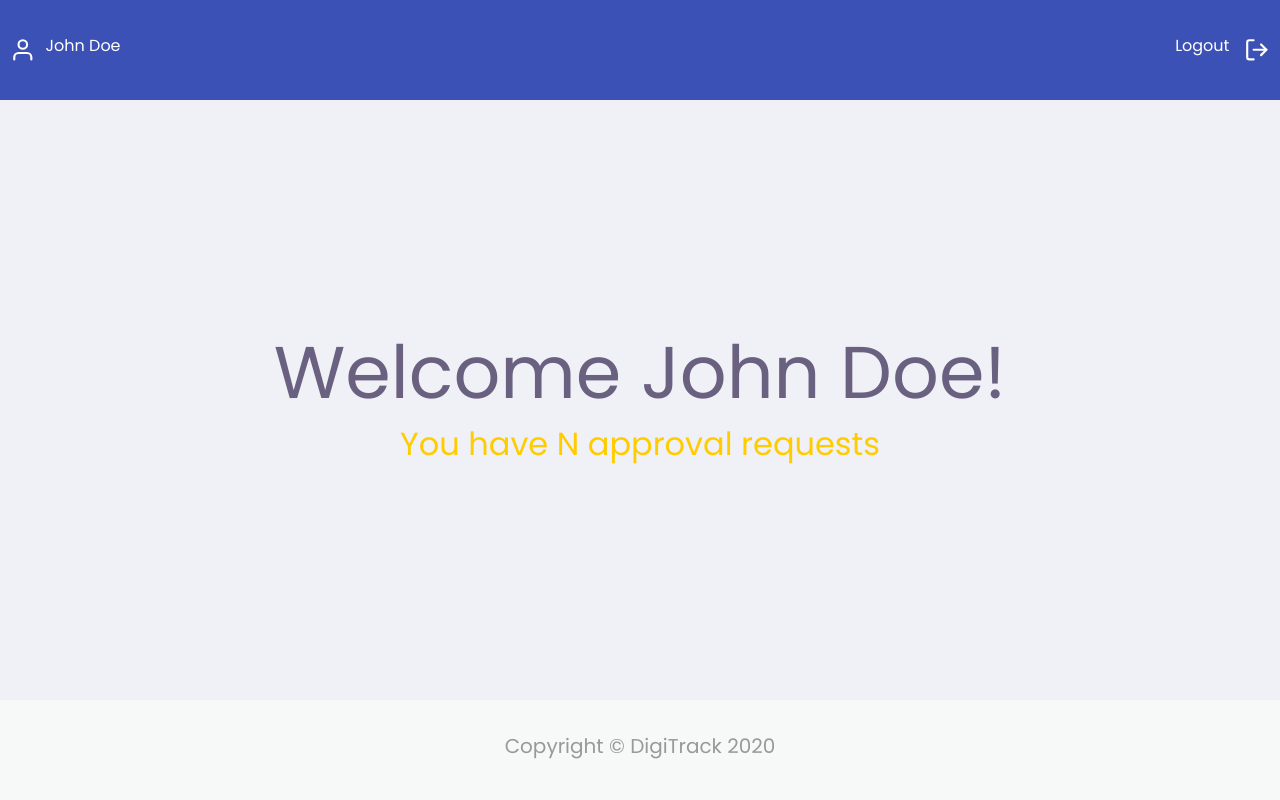
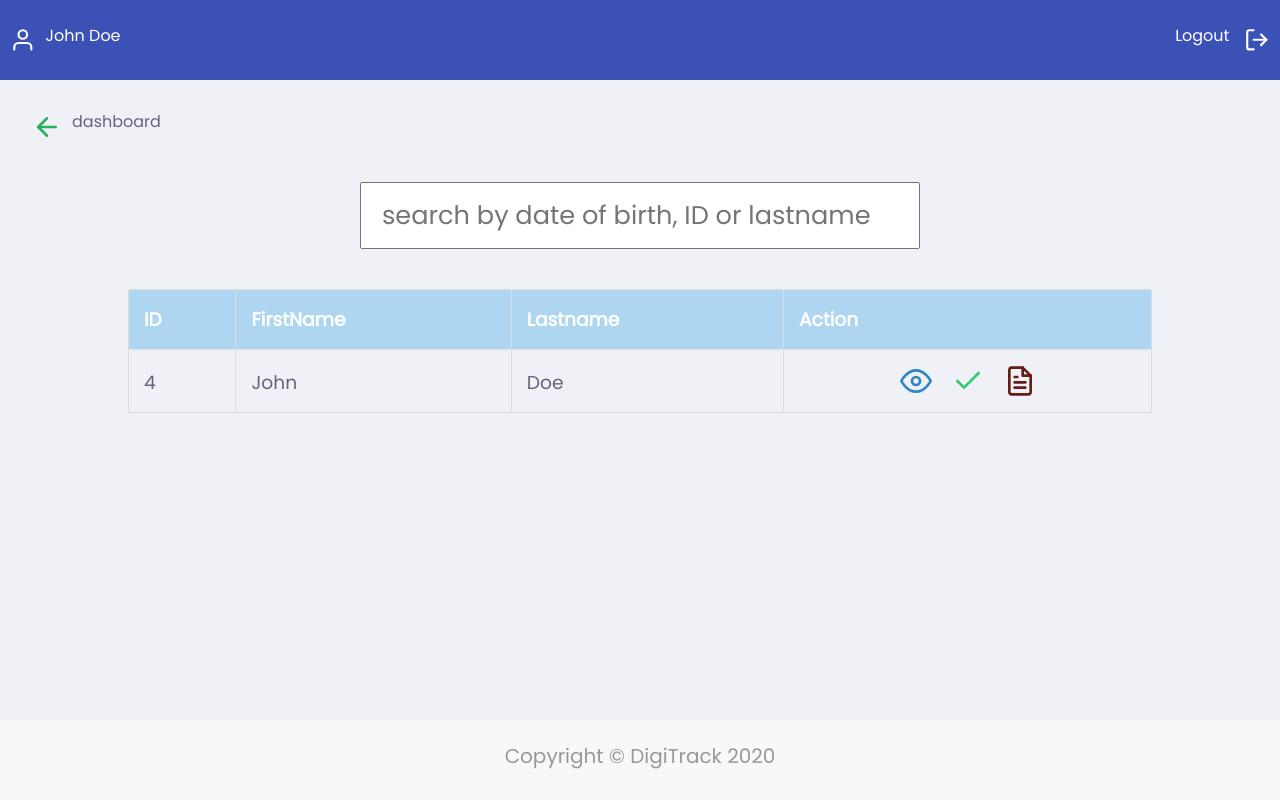
Before and after one commit to delfim-junior/DigitTracker, a React (Create React App) app in the folder tracker/: page /admin/requests in a window 1280 px wide. Built offline with nearby package versions, Linux system fonts and the light colour scheme; the HTML template or start-up script is replaced by a standard one.

Commit message:
Request-List

```diff
--- a/tracker/package.json
+++ b/tracker/package.json
@@ -9,6 +9,7 @@
     "@testing-library/user-event": "^7.2.1",
     "bootstrap": "^4.5.2",
     "react": "^16.13.1",
+    "react-bootstrap": "^1.3.0",
     "react-dom": "^16.13.1",
     "react-icons": "^3.11.0",
     "react-router-dom": "^5.2.0",
--- a/tracker/src/App.js
+++ b/tracker/src/App.js
@@ -1,6 +1,6 @@
 import React from 'react';
 import './App.css';
-import Routes from './routes';
+import Routes from './routes/routes';
 
 
 
--- a/tracker/src/pages/Admin/index.js
+++ b/tracker/src/pages/Admin/index.js
@@ -1,8 +1,9 @@
 import React from 'react';
 import { useHistory } from 'react-router-dom'
 
-import './styles.css';
 import Header from '../../components/Header/HeaderComponent';
+import Footer from '../../components/Footer/FooterComponent';
+import RoutesAdmin from '../../routes/routesAdmin';
 
 function Admin() {
     const history = useHistory()
@@ -14,13 +15,8 @@ function Admin() {
     return (
         <div className='main-container'>
             <Header handleNavigateToInitialPage={handleNavigateToInitialPage} />
-            <main>
-                <h1>Welcome John Doe!</h1>
-                <h2 className='flash-message'>You have N approval requests</h2>
-            </main>
-            <footer>
-                <h5>Copyright &copy; DigiTrack 2020</h5>
-            </footer>
+            <RoutesAdmin handleNavigateToInitialPage />
+            <Footer />
         </div>
     );
 }
--- a/tracker/src/pages/Admin/styles.css
+++ /dev/null
@@ -1,41 +0,0 @@
-.main-container {
-    display: grid;
-    grid-template-rows: 1fr 6fr 1fr;
-    width: 100vw;
-    height: 100vh;
-}
-
-.main-container main {
-    display: flex;
-    flex-direction: column;
-    align-items: center;
-    justify-content: center;
-    background-color: #F0F0F7;
-    cursor: pointer
-}
-
-.main-container main h1 {
-    font-size: 55pt;
-}
-
-.flash-message {
-    animation-name: flash;
-     animation-duration: 0.5s;
-     animation-timing-function: linear;
-     animation-iteration-count: infinite;
-     animation-direction: alternate;
-     animation-play-state: running;
- }
-
- @keyframes flash {
-     from {color: #FFCC00;}
-     to {color: #6A6180;}
- }
-
- .main-container footer {
-    display: flex;
-    align-items: center;
-    justify-content: center;
-    color: #979A9A;
-    background: #F7F9F9;
-}
--- /dev/null
+++ b/tracker/src/pages/Dashboard/index.js
@@ -0,0 +1,26 @@
+import React from 'react';
+import { useHistory } from 'react-router-dom'
+
+import './styles.css';
+
+function Dashboard() {
+    const history = useHistory()
+
+    function handleNavigateToRequestsList() {
+        history.push('/admin/requests')
+    }
+    return (
+        <main>
+
+            <h1>Welcome John Doe!</h1>
+            <h2
+                className='flash-message'
+                onClick={handleNavigateToRequestsList}
+            >
+                You have N approval requests
+            </h2>
+        </main>
+    )
+}
+
+export default Dashboard;
--- /dev/null
+++ b/tracker/src/pages/Dashboard/styles.css
@@ -0,0 +1,41 @@
+.main-container {
+    display: grid;
+    grid-template-rows: 1fr 8fr 1fr;
+    width: 100vw;
+    height: 100vh;
+}
+
+.main-container main {
+    display: flex;
+    flex-direction: column;
+    align-items: center;
+    justify-content: center;
+    background-color: #F0F0F7;
+    cursor: pointer
+}
+
+.main-container main h1 {
+    font-size: 55pt;
+}
+
+.main-container main h1:hover {
+    color: #3C51B5;
+}
+
+.flash-message {
+    animation-name: flash;
+    animation-duration: 0.5s;
+    animation-timing-function: linear;
+    animation-iteration-count: infinite;
+    animation-direction: alternate;
+    animation-play-state: running;
+}
+
+@keyframes flash {
+    from {
+        color: #FFCC00;
+    }
+    to {
+        color: #6A6180;
+    }
+}
--- /dev/null
+++ b/tracker/src/pages/Requests/index.js
@@ -0,0 +1,48 @@
+import React from 'react';
+import { useHistory } from 'react-router-dom'
+import { FiArrowLeft, FiCheck, FiEye, FiFileText } from 'react-icons/fi'
+
+import { Table } from 'react-bootstrap'
+import './styles.css';
+
+function Requests() {
+    const history = useHistory()
+
+    function handleGoBack() {
+        history.goBack()
+    }
+
+    return (
+        <div className="request-content">
+            <header>
+                <FiArrowLeft onClick={handleGoBack} size={30} color="#27AE60" />
+                <h6 onClick={handleGoBack}>dashboard</h6>
+            </header>
+            <div>
+                <input type='text' name="" id="" placeholder="search by date of birth, ID or lastname" />
+                <table >
+                    <tr>
+                        <th>ID</th>
+                        <th>FirstName</th>
+                        <th>Lastname</th>
+                        <th>Action</th>
+                    </tr>
+                    <tr>
+                        <td>4</td>
+                        <td>John</td>
+                        <td>Doe</td>
+                        <td className="buttons">
+                            <FiEye className='action' color="#2E86C1" style={{ marginRight: '20px', cursor: 'pointer' }} size={32} />
+                            <FiCheck className='action' color="#2ECC71" style={{ marginRight: '20px', cursor: 'pointer' }} size={32} />
+                            <FiFileText className='action' color="#641E16 " style={{ cursor: 'pointer' }} size={32} />
+                        </td>
+                    </tr>
+
+                </table>
+            </div>
+        </div>
+
+    )
+}
+
+export default Requests;
--- /dev/null
+++ b/tracker/src/pages/Requests/styles.css
@@ -0,0 +1,86 @@
+.request-content {
+    display: flex;
+    flex-direction: column;
+    padding: 2rem;
+}
+
+.request-content>header {
+    display: flex;
+    flex-direction: row;
+    cursor: pointer;
+    transition: all .2s ease-in-out;
+}
+
+.request-content>header h6 {
+    margin-left: 10px;
+}
+
+.request-content>header:hover {
+    transform: scale(1.01);
+}
+
+.request-content div {
+    display: flex;
+    flex-direction: column;
+    align-items: center;
+    justify-content: center;
+    background-color: #F0F0F7;
+    margin-top: 2rem;
+}
+
+.request-content div input {
+    width: 35rem;
+    margin-bottom: 2rem;
+    padding: 12px 20px;
+    margin: 8px 0;
+    box-sizing: border-box;
+}
+
+
+table {
+    border-collapse: collapse;
+    width: 80vw;
+    font-size: 14pt;
+    margin-top: 2rem;
+}
+
+table, th, td {
+    border: 1px solid black;
+}
+
+th {
+    height: 50px;
+    text-align: left;
+}
+
+td {
+    height: 50px;
+    vertical-align: bottom;
+}
+
+th, td {
+    padding: 15px;
+    text-align: left;
+    border: 1px solid #ddd;
+}
+
+tr:hover {
+    background-color: #f5f5f5;
+}
+
+th {
+    background-color: #AED6F1;
+    color: white;
+}
+
+td.buttons {
+    text-align: center;
+}
+
+.action {
+    transition: all .2s ease-in-out;
+}
+
+.action:hover {
+    transform: scale(1.1);
+}
--- /dev/null
+++ b/tracker/src/routes/routesAdmin.js
@@ -0,0 +1,14 @@
+import React from 'react'
+import { Switch, Route } from 'react-router-dom'
+import Dashboard from '../pages/Dashboard'
+import Requests from '../pages/Requests'
+
+
+const RoutesAdmin = () => (
+    <Switch>
+        <Route exact path='/admin' component={Dashboard} />
+        <Route path='/admin/requests' component={Requests} />
+    </Switch>
+)
+
+export default RoutesAdmin
```
Also changed, not shown: tracker/src/routes/routes.js (renamed from tracker/src/routes.js, +4 -4 lines), 1 other file (tests, documents, lock files or other folders).
